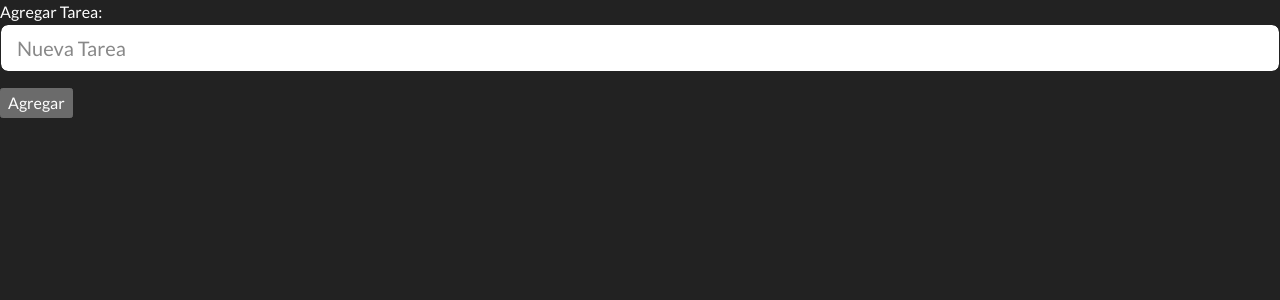
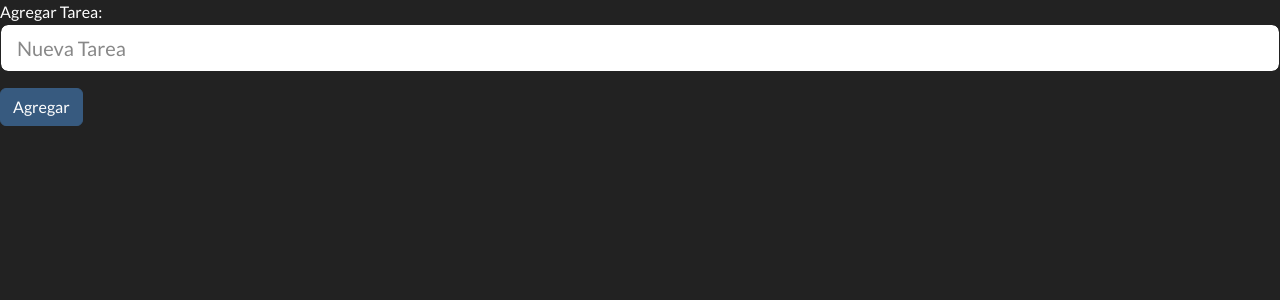
Before and after one commit to Mau5trakt/csTasks, a Django app: page /add in a window 1280 px wide. Shown: the part 72-372 px from the top of the page. Run offline with Django 5.2, Linux system fonts and the light colour scheme; some libraries are stand-ins or nearby versions.

Commit message:
change input for button

```diff
--- a/tasks/templates/tasks/add.html
+++ b/tasks/templates/tasks/add.html
@@ -8,6 +8,6 @@
     <form action="{% url 'tasks:add' %}" method="post">
         {% csrf_token %}
         {{ form.as_p }}
-        <input type="submit" value="Agregar">
+        <button type="submit" class="btn btn-primary">Agregar</button>
     </form>
 {% endblock %}
```
